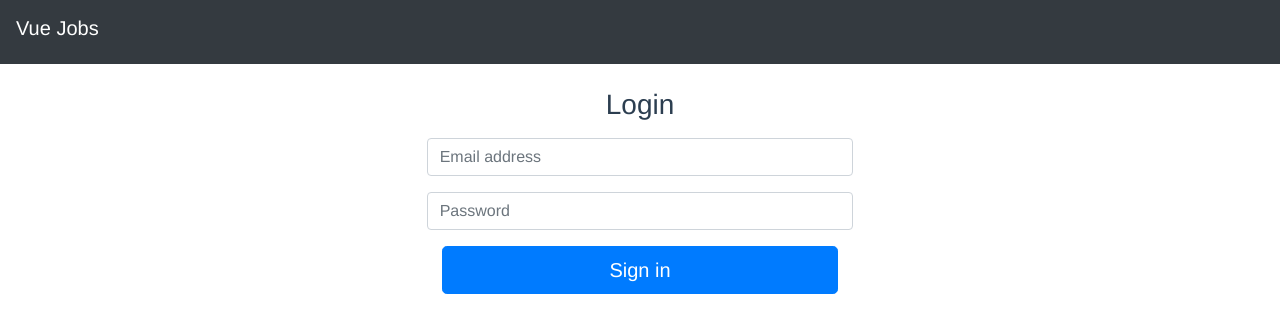
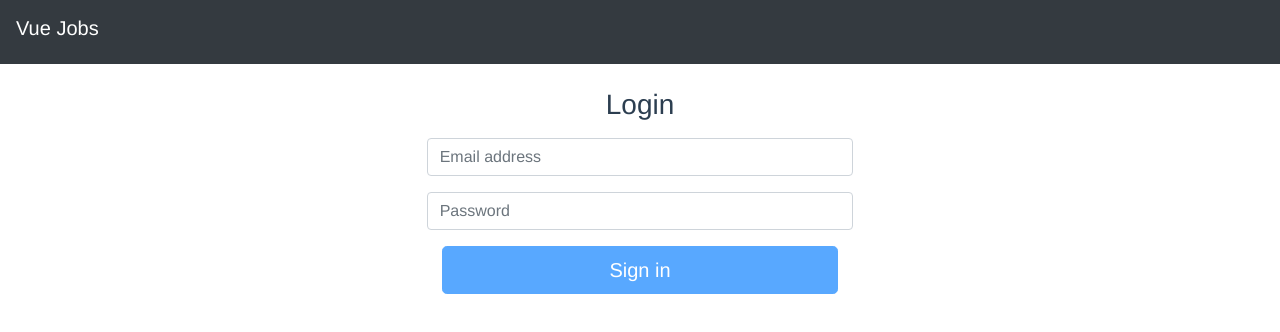
Before and after one commit to mr-ristic/vue-jobs-ts, a Vue app: page /login in a window 1280 px wide. Shown: the top 332 px of the page. Built offline with nearby package versions, Linux system fonts and the light colour scheme.

Commit message:
handle submit disabled

```diff
--- a/src/Login/Login.vue
+++ b/src/Login/Login.vue
@@ -35,7 +35,11 @@
             {{ errors.password }}
           </small>
         </div>
-        <button class="btn btn-lg btn-primary btn-block mt-3" type="submit">
+        <button
+          :disabled="!isSubmitReady"
+          class="btn btn-lg btn-primary btn-block mt-3"
+          type="submit"
+        >
           Sign in
         </button>
       </form>
@@ -45,9 +49,9 @@
 
 <script lang="ts">
 import Vue from 'vue';
-import { mapState, mapActions } from 'vuex';
+import { mapState, mapActions, mapGetters } from 'vuex';
 import { ErrorProps } from './interface';
-import { ActionTypes } from './const';
+import { ActionTypes, GetterTypes } from './const';
 
 export default Vue.extend({
   name: 'Login',
@@ -57,13 +61,29 @@ export default Vue.extend({
       password: ''
     };
   },
-  computed: mapState({
-    // known bug with vuex & ts
-    // eslint-disable-next-line @typescript-eslint/no-explicit-any
-    errors: (state: any): ErrorProps => {
-      return state.login.errors;
+  computed: {
+    ...mapGetters({
+      checkErrors: GetterTypes.CHECK_ERRORS
+    }),
+    ...mapState({
+      // known bug with vuex & ts
+      // eslint-disable-next-line @typescript-eslint/no-explicit-any
+      errors: (state: any): ErrorProps => {
+        return state.login.errors;
+      }
+    }),
+    isSubmitReady(): boolean {
+      if (
+        !this.checkErrors &&
+        this.email.length > 0 &&
+        this.password.length > 1
+      ) {
+        return true;
+      }
+
+      return false;
     }
-  }),
+  },
   watch: {
     email(value: string): void {
       this.validateEmail(value);
--- a/src/Login/const.ts
+++ b/src/Login/const.ts
@@ -11,3 +11,7 @@ export enum MutationTypes {
   SET_OTHER_ERROR = 'SET_OTHER_ERROR',
   RESET_ERROR = 'RESET_ERROR'
 }
+
+export enum GetterTypes {
+  CHECK_ERRORS = 'CHECK_ERRORS'
+}
--- /dev/null
+++ b/src/Login/getters.ts
@@ -0,0 +1,11 @@
+import { GetterTree } from 'vuex';
+import { LoginProps, StateProps } from './interface';
+import { GetterTypes } from './const';
+
+export const getters: GetterTree<LoginProps, StateProps> = {
+  [GetterTypes.CHECK_ERRORS](state): boolean {
+    const { errors } = state;
+    if (errors.email || errors.password) return true;
+    return false;
+  }
+};
--- a/src/Login/module.ts
+++ b/src/Login/module.ts
@@ -2,6 +2,7 @@ import { Module, ActionTree } from 'vuex';
 import { LoginProps, StateProps } from './interface';
 import { actions } from './actions';
 import { mutations } from './mutations';
+import { getters } from './getters';
 
 export const initialLoginState = {
   errors: {
@@ -14,7 +15,8 @@ export const initialLoginState = {
 const LoginModule: Module<LoginProps, StateProps> = {
   state: () => initialLoginState,
   actions,
-  mutations
+  mutations,
+  getters
 };
 
 export default LoginModule;
```
Also changed, not shown: 1 other file (tests, documents, lock files or other folders).
